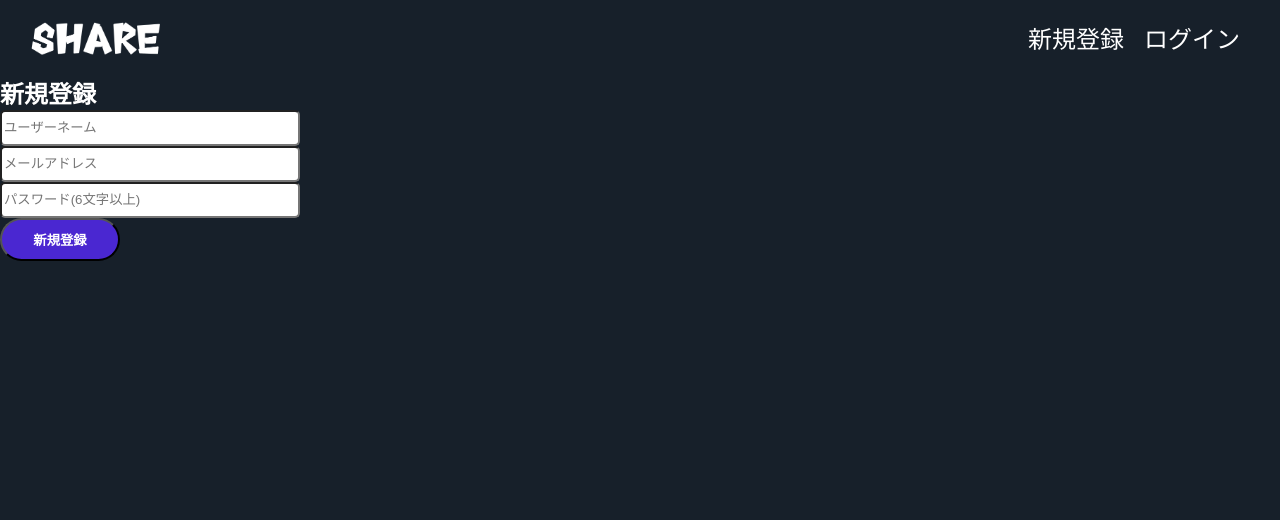
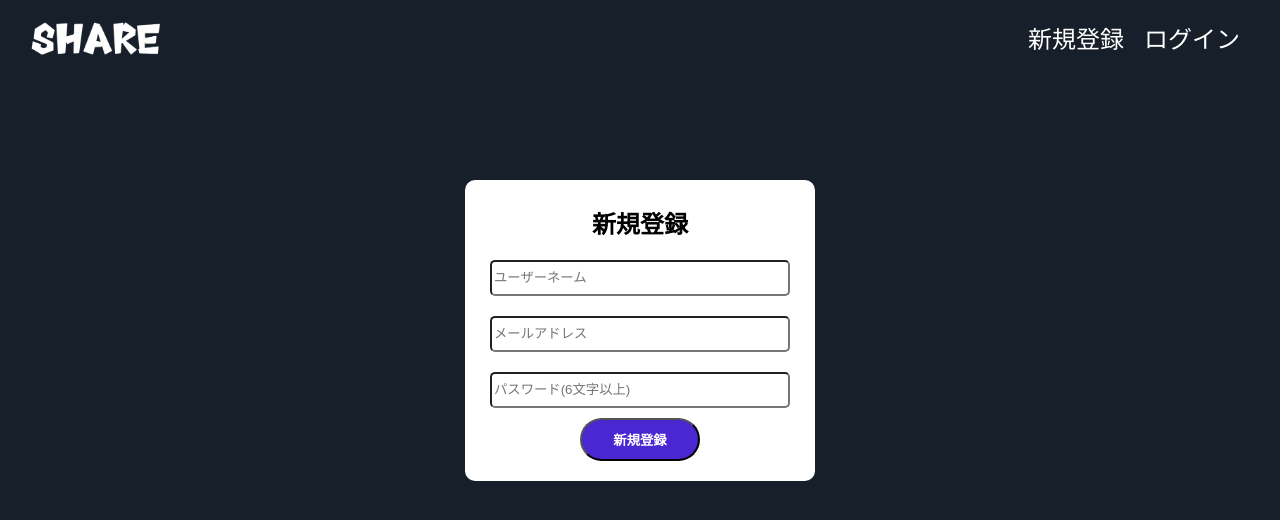
Before and after one commit to makoto-tanji/nuxt-practical-modern-dev, a Nuxt app: page /register in a window 1280 px wide. Shown: the top 520 px of the page. Built offline with nearby package versions, Linux system fonts and the light colour scheme.

Commit message:
make header-component and fix some pages

```diff
--- /dev/null
+++ b/components/header-component.vue
@@ -0,0 +1,24 @@
+<template>
+  <div class="header">
+      <img src="@/assets/imgs/logo.png" class="img">
+      <div class="header-right">
+        <NuxtLink to="/register">新規登録</NuxtLink>
+        <NuxtLink to="/login">ログイン</NuxtLink>
+      </div>
+    </div>
+</template>
+
+<style scoped>
+  input{
+    width:300px;
+  }
+  .header{
+    display: flex;
+    justify-content: space-between;
+    align-items: center;
+    padding: 20px;
+  }
+  .header-right *{
+    margin-right: 20px;
+  }
+</style>
--- a/pages/index.vue
+++ b/pages/index.vue
@@ -1,12 +1,6 @@
 <template>
   <div class="container">
-    <div class="header">
-      <img src="@/assets/imgs/logo.png" class="img">
-      <div class="header-right">
-        <NuxtLink to="/register">新規登録</NuxtLink>
-        <NuxtLink to="/login">ログイン</NuxtLink>
-      </div>
-    </div>
+    <HeaderComponent></HeaderComponent>
   </div>
 </template>
 
--- a/pages/login.vue
+++ b/pages/login.vue
@@ -1,12 +1,6 @@
 <template>
   <div class="container">
-    <div class="header">
-      <img src="@/assets/imgs/logo.png" class="img">
-      <div class="header-right">
-        <NuxtLink to="/register">新規登録</NuxtLink>
-        <NuxtLink to="/login">ログイン</NuxtLink>
-      </div>
-    </div>
+    <HeaderComponent></HeaderComponent>
     <div class="form-card">
       <h2>ログイン</h2>
       <div class="email">
@@ -39,13 +33,20 @@ export default {
   input{
     width:300px;
   }
-  .header{
-    display: flex;
-    justify-content: space-between;
-    align-items: center;
-    padding: 20px;
-  }
-  .header-right *{
-    margin-right: 20px;
-  }
+  .form-card{
+  width: 350px;
+  height: auto;
+  background-color: #fff;
+  display: flex;
+  flex-direction: column;
+  justify-content: space-around;
+  align-items: center;
+  color: #000;
+  margin: 100px auto 30px auto;
+  padding: 20px 30px;
+  border-radius: 10px;
+}
+.form-card *{
+  margin-top: 10px;
+}
 </style>
--- a/pages/register.vue
+++ b/pages/register.vue
@@ -1,12 +1,6 @@
 <template>
   <div class="container">
-    <div class="header">
-      <img src="@/assets/imgs/logo.png" class="img">
-      <div class="header-right">
-        <NuxtLink to="/register">新規登録</NuxtLink>
-        <NuxtLink to="/login">ログイン</NuxtLink>
-      </div>
-    </div>
+    <HeaderComponent></HeaderComponent>
     <div class="form-card">
       <h2>新規登録</h2>
       <div class="name">
@@ -43,13 +37,20 @@ export default {
   input{
   width:300px;
   }
-  .header{
-    display: flex;
-    justify-content: space-between;
-    align-items: center;
-    padding: 20px;
-  }
-  .header-right *{
-    margin-right: 20px;
-  }
+  .form-card{
+  width: 350px;
+  height: auto;
+  background-color: #fff;
+  display: flex;
+  flex-direction: column;
+  justify-content: space-around;
+  align-items: center;
+  color: #000;
+  margin: 100px auto 30px auto;
+  padding: 20px 30px;
+  border-radius: 10px;
+}
+.form-card *{
+  margin-top: 10px;
+}
 </style>
```
